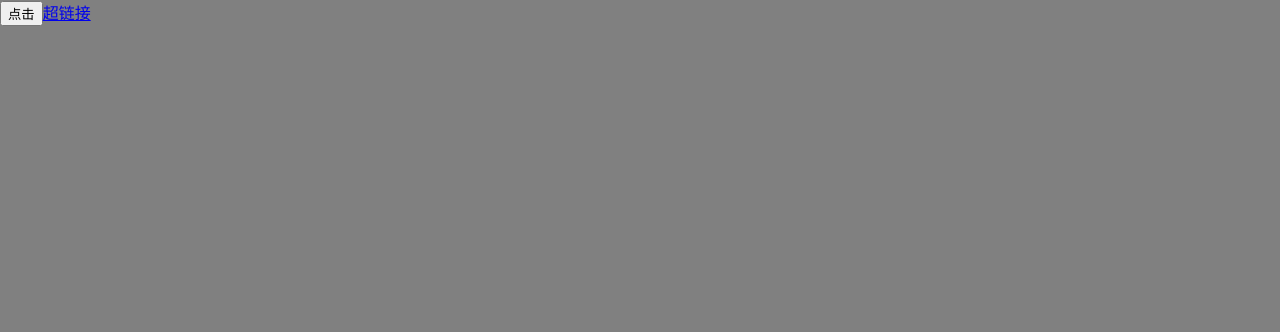
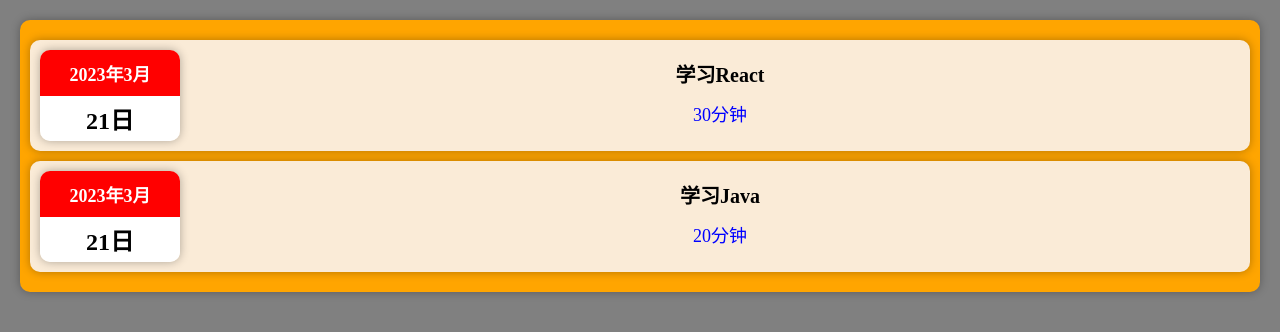
Before and after one commit to religou/react-study, a JavaScript app in the folder 04_learn_log/: page / in a window 1280 px wide. Shown: the top 332 px of the page. Built offline with nearby package versions, Linux system fonts and the light colour scheme.

Commit message:
添加props的使用

```diff
--- a/04_learn_log/src/App.js
+++ b/04_learn_log/src/App.js
@@ -1,27 +1,10 @@
+import Logs from "./component/Log/Logs"
 
 // 定义 App 组件
 // 组件名称应该使用大写，并和文件名称相同
 const App = () => {
-  const clickHandler = (event) => {
-
-    alert("事件触发函数")
-    // 取消原始的事件功能
-    event.preventDefault()
-    // 阻止事件的冒泡
-    event.stopPropagation()
-
-  }
-
-  const clickHandler_2 = (event) => {
-
-    // 不使用这个的话，那么组件内的子元素都会触发该事件
-    event.stopPropagation()
-    alert("父组件的触发函数")
-
-  }
-  return (<div onClick={clickHandler_2}>
-    <button onClick={clickHandler}>点击</button>
-    <a href="https://www.baidu.com" onClick={clickHandler}>超链接</a>
+  return (<div>
+    <Logs></Logs>
   </div>)
 }
 
--- /dev/null
+++ b/04_learn_log/src/component/Log/LogItem.css
@@ -0,0 +1,51 @@
+.item {
+  display: flex;
+  margin: 10px 0;
+  border-radius: 10px;
+  box-shadow: 0 0 10px rgba(0, 0, 0, 0.3);
+  background-color: antiquewhite;
+}
+
+.date {
+  width: 140px;
+  margin: 10px;
+  /* 不要设置padding，设置了之后圆角无法生效 */
+  /* padding: 10px; */
+  overflow: hidden;
+  border-radius: 10px;
+  box-shadow: 0 0 10px rgba(0, 0, 0, 0.3);
+  text-align: center;
+}
+
+.month {
+  padding: 10px;
+  background-color: red;
+  color: #fff;
+  font-size: 18px;
+  font-weight: bold;
+}
+
+.day {
+  padding: 5px;
+  background-color: white;
+  font-size: 24px;
+  font-weight: bold;
+}
+
+.content {
+  flex: auto;
+  height: 40px;
+  line-height: 40px;
+  margin-top: 15px;
+  text-align: center;
+}
+
+.desc {
+  font-weight: bold;
+  font-size: 20px;
+}
+
+.during {
+  color: blue;
+  font-size: 18px;
+}
--- /dev/null
+++ b/04_learn_log/src/component/Log/LogItem.js
@@ -0,0 +1,30 @@
+import './LogItem.css'
+
+// 使用函数组件中使用 props 类比于函数参数
+const LogItem = (props) => {
+
+  // 打印 props
+  console.log(props)
+  // 对props进行解构
+  const { date, desc, during } = props
+
+  const year = date.getFullYear()
+  const month = date.getMonth() + 1
+  const day = date.getDate()
+
+  // 组件中的month、day、desc、during的数据应该是由外部传递进来的
+  // 就像函数的参数一样，在组件内部这些数据不应该写死
+  return (<div className="item">
+    <div className="date">
+      <div className="month">{year}年{month}月</div>
+      <div className="day">{day}日</div>
+    </div>
+
+    <div className="content">
+      <div className="desc">{desc}</div>
+      <div className="during">{during}分钟</div>
+    </div>
+  </div>)
+}
+
+export default LogItem
--- /dev/null
+++ b/04_learn_log/src/component/Log/Logs.css
@@ -0,0 +1,8 @@
+/* 定义 log 的样式 */
+.log {
+  background-color: orange;
+  margin: 20px;
+  padding: 10px;
+  border-radius: 10px;
+  box-shadow: 0 0 10px rgba(0, 0, 0, 0.3);
+}
--- /dev/null
+++ b/04_learn_log/src/component/Log/Logs.js
@@ -0,0 +1,12 @@
+import LogItem from "./LogItem"
+import './Logs.css'
+
+const Logs = () => {
+  return (<div className="log">
+    {/* 组件内部自定义一些属性名称，并给予属性相应的内容 */}
+    <LogItem date={new Date()} desc={"学习React"} during={30} />
+    <LogItem date={new Date()} desc={"学习Java"} during={20} />
+  </div>)
+}
+
+export default Logs
```
